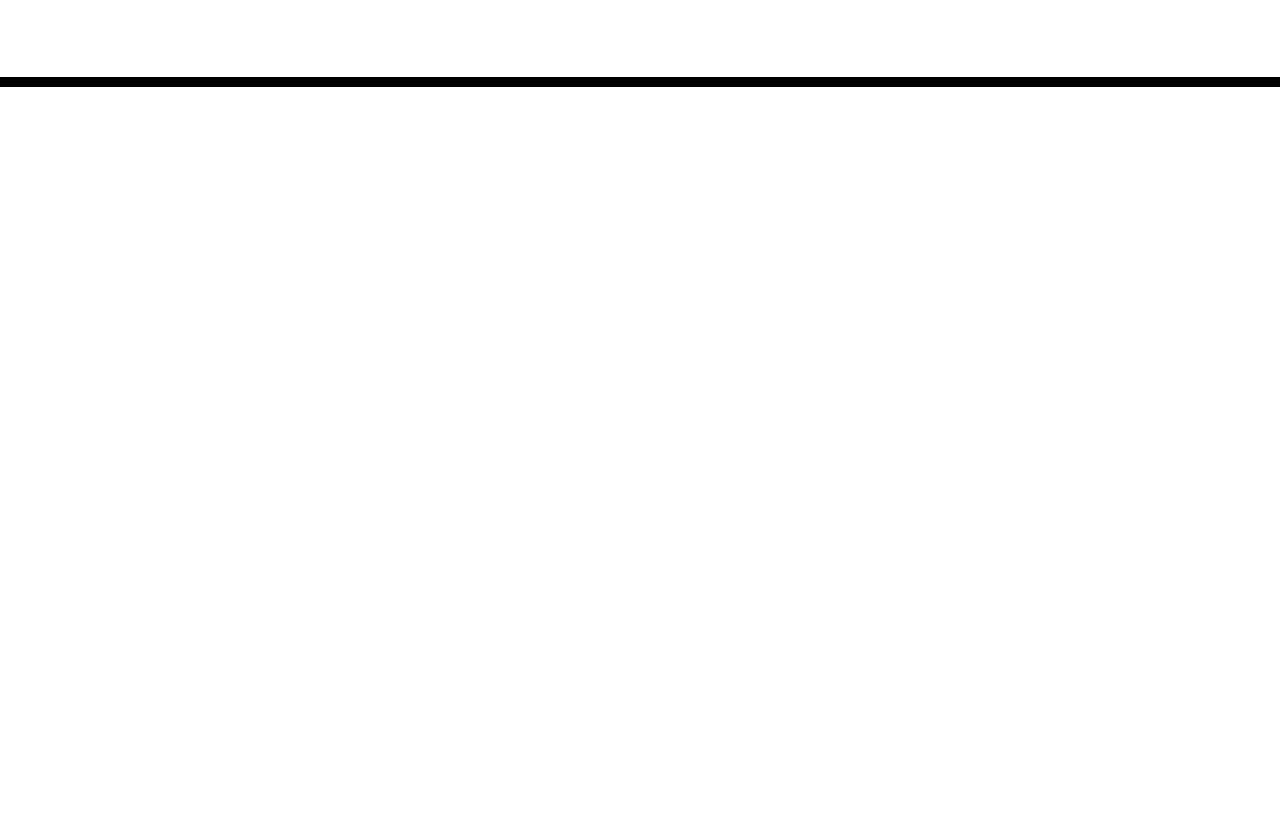
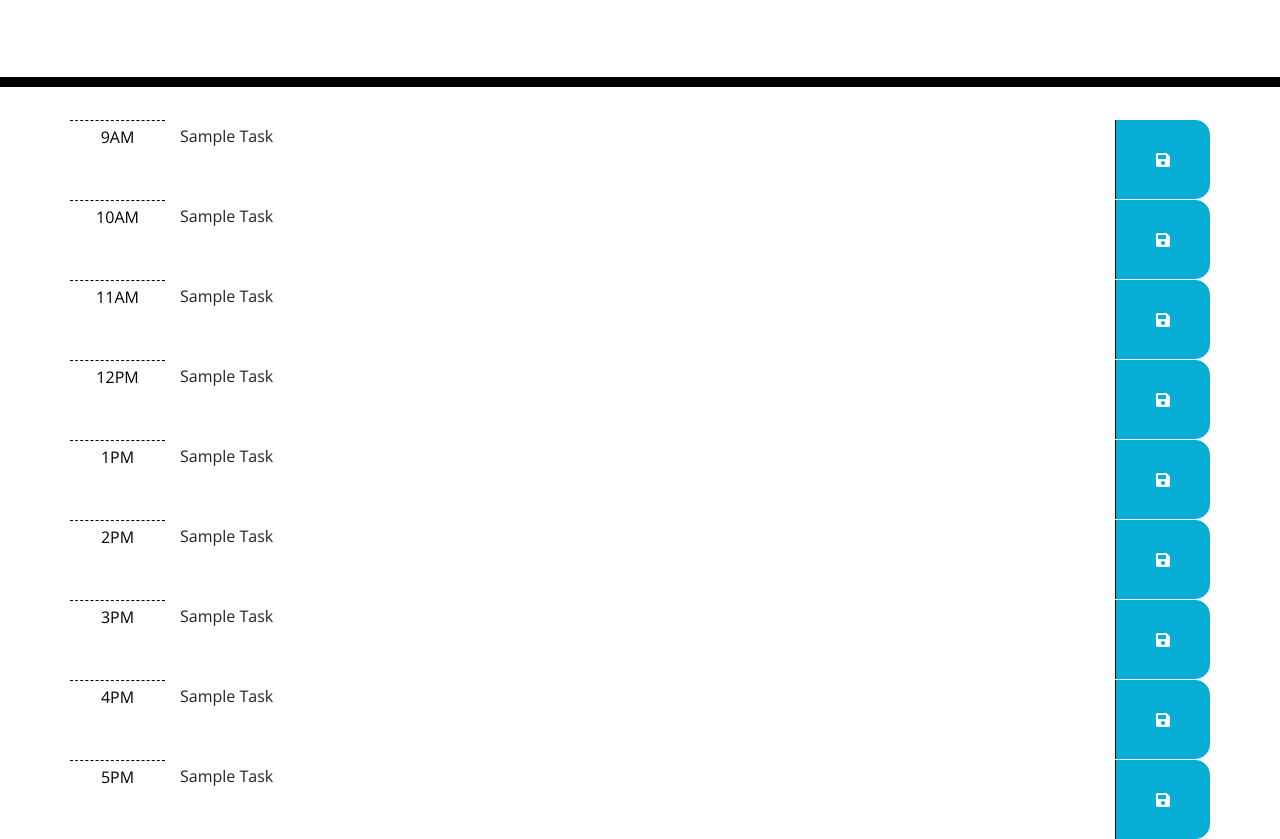
Before and after one commit to brian-presta/work-day-scheduler, a plain HTML site: page index.html in a window 1280 px wide. Shown: the part 181-1020 px from the top of the page. Before the commit the page ends 800 px from the top, so only its background shows below. Drawn offline with nearby package versions, Linux system fonts and the light colour scheme.

Commit message:
set up timeblock portion of page

```diff
--- a/index.html
+++ b/index.html
@@ -30,7 +30,53 @@
     </header>
     <div class="container">
       <!-- Timeblocks go here -->
+      <div class="row time-block">
+        <div class="col-2 col-lg-1 pt-2 hour">9AM</div>
+        <div class="col-8 col-lg-10 pt-2 description">Sample Task</div>
+        <div class="col-2 col-lg-1 d-flex align-items-center justify-content-center saveBtn"><i class="fas fa-save"></i></div>
+      </div>
+      <div class="row time-block">
+        <div class="col-2 col-lg-1 pt-2 hour">10AM</div>
+        <div class="col-8 col-lg-10 pt-2 description">Sample Task</div>
+        <div class="col-2 col-lg-1 d-flex align-items-center justify-content-center saveBtn"><i class="fas fa-save"></i></div>
+      </div>
+      <div class="row time-block">
+        <div class="col-2 col-lg-1 pt-2 hour">11AM</div>
+        <div class="col-8 col-lg-10 pt-2 description">Sample Task</div>
+        <div class="col-2 col-lg-1 d-flex align-items-center justify-content-center saveBtn"><i class="fas fa-save"></i></div>
+      </div>
+      <div class="row time-block">
+        <div class="col-2 col-lg-1 pt-2 hour">12PM</div>
+        <div class="col-8 col-lg-10 pt-2 description">Sample Task</div>
+        <div class="col-2 col-lg-1 d-flex align-items-center justify-content-center saveBtn"><i class="fas fa-save"></i></div>
+      </div>
+      <div class="row time-block">
+        <div class="col-2 col-lg-1 pt-2 hour">1PM</div>
+        <div class="col-8 col-lg-10 pt-2 description">Sample Task</div>
+        <div class="col-2 col-lg-1 d-flex align-items-center justify-content-center saveBtn"><i class="fas fa-save"></i></div>
+      </div>
+      <div class="row time-block">
+        <div class="col-2 col-lg-1 pt-2 hour">2PM</div>
+        <div class="col-8 col-lg-10 pt-2 description">Sample Task</div>
+        <div class="col-2 col-lg-1 d-flex align-items-center justify-content-center saveBtn"><i class="fas fa-save"></i></div>
+      </div>
+      <div class="row time-block">
+        <div class="col-2 col-lg-1 pt-2 hour">3PM</div>
+        <div class="col-8 col-lg-10 pt-2 description">Sample Task</div>
+        <div class="col-2 col-lg-1 d-flex align-items-center justify-content-center saveBtn"><i class="fas fa-save"></i></div>
+      </div>
+      <div class="row time-block">
+        <div class="col-2 col-lg-1 pt-2 hour">4PM</div>
+        <div class="col-8 col-lg-10 pt-2 description">Sample Task</div>
+        <div class="col-2 col-lg-1 d-flex align-items-center justify-content-center saveBtn"><i class="fas fa-save"></i></div>
+      </div>
+      <div class="row time-block">
+        <div class="col-2 col-lg-1 pt-2 hour">5PM</div>
+        <div class="col-8 col-lg-10 pt-2 description">Sample Task</div>
+        <div class="col-2 col-lg-1 d-flex align-items-center justify-content-center saveBtn"><i class="fas fa-save"></i></div>
+      </div>
     </div>
+
 
     <script src="https://code.jquery.com/jquery-3.4.1.min.js"></script>
     <script src="https://cdnjs.cloudflare.com/ajax/libs/moment.js/2.24.0/moment.min.js"></script>
--- a/style.css
+++ b/style.css
@@ -23,6 +23,7 @@ textarea{
 
 .description{
   white-space: pre-wrap;
+  text-align: left;
 }
 
 .time-block{
@@ -44,17 +45,17 @@ textarea{
 
 .past {
   background-color: #d3d3d3;
-  color: white;
+
 }
 
 .present {
   background-color: #ff6961;
-  color: white;
+
 }
 
 .future {
   background-color: #77dd77;
-  color: white;
+
 }
 
 .saveBtn {
@@ -67,5 +68,6 @@ textarea{
 
 .saveBtn i:hover {
   font-size: 20px;
+  color: black;
   transition: all .3s ease-in-out;
 }
```
